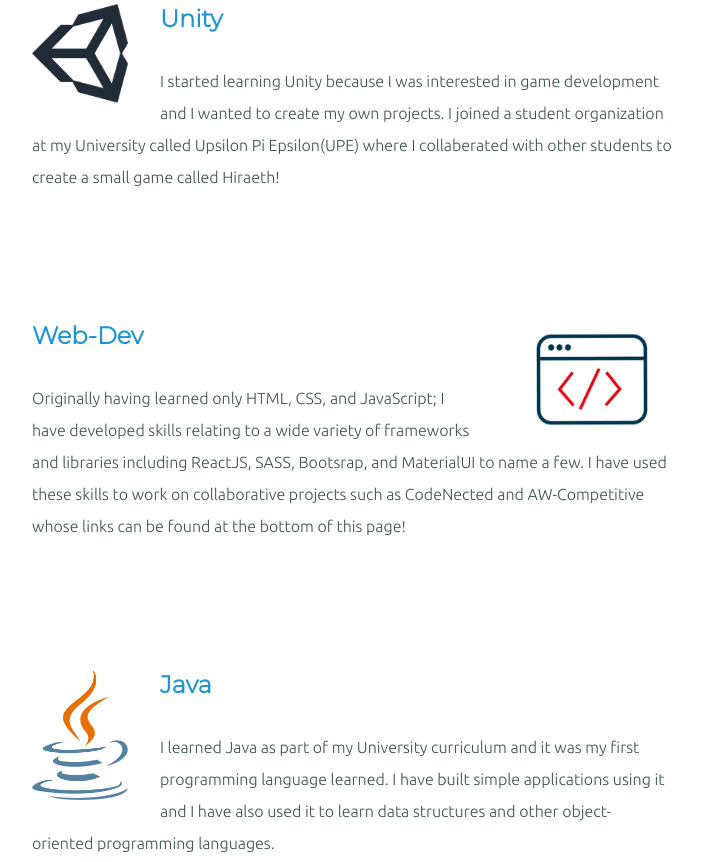
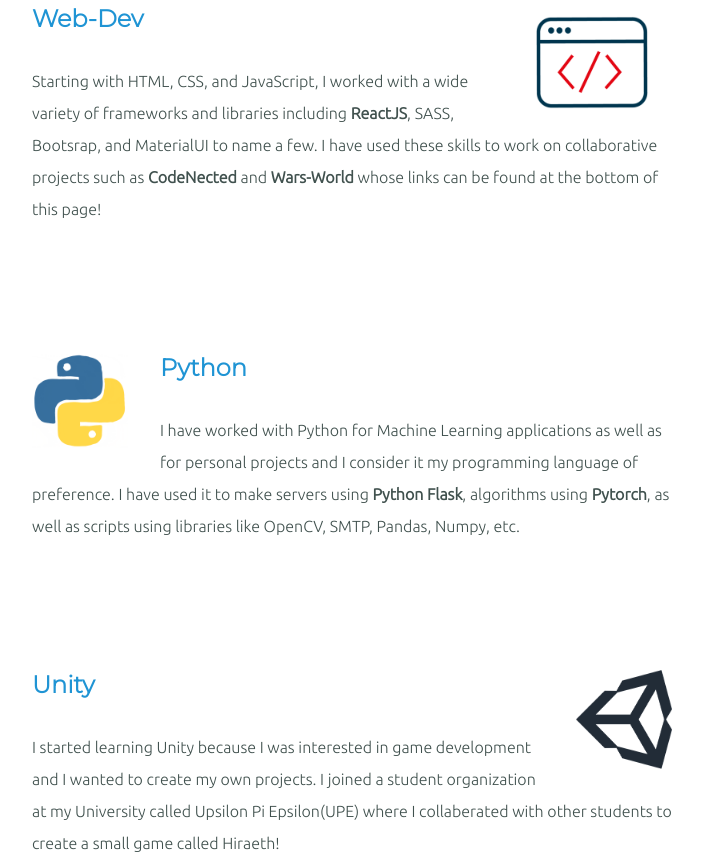
Before and after one commit to ERivas-786/Personal-Site, a plain HTML site: page index.html in a window 1280 px wide. Shown: the part 1445-2307 px from the top of the page, without its empty margins (288-991 px from the left). Drawn offline with Linux system fonts and the light colour scheme.

Commit message:
Added images

```diff
--- a/index.html
+++ b/index.html
@@ -51,7 +51,11 @@
     </div>
 
     <div class="mid-section">
-      <img src="Extras/Images/Emanuel.jpeg" class="Selfie" alt="picture of me!" />
+      <img
+        src="Extras/Images/Emanuel.jpeg"
+        class="Selfie"
+        alt="picture of me!"
+      />
       <div class="Hello">
         <h2>Hello.</h2>
         <p class="bio">
@@ -66,6 +70,36 @@
 
       <div class="Skills">
         <h2>My Skills</h2>
+
+        <div class="skill-row">
+          <img src="Extras/Icons/java.gif" class="right-img" alt="Code Gif" />
+          <h4>Web-Dev</h4>
+          <p>
+            Starting with HTML, CSS, and JavaScript, I worked with a wide
+            variety of frameworks and libraries including
+            <b>ReactJS</b>, SASS, Bootsrap, and MaterialUI to name a few. I have
+            used these skills to work on collaborative projects such as
+            <b>CodeNected</b> and <b>Wars-World</b> whose links can be found at
+            the bottom of this page!
+          </p>
+        </div>
+
+        <div class="skill-row">
+          <img
+            src="Extras/Icons/python.gif"
+            class="left-img"
+            alt="Unity Logo"
+          />
+          <h4>Python</h4>
+          <p>
+            I have worked with Python for Machine Learning applications as well
+            as for personal projects and I consider it my programming language
+            of preference. I have used it to make servers using
+            <b>Python Flask</b>, algorithms using <b>Pytorch</b>, as well as
+            scripts using libraries like OpenCV, SMTP, Pandas, Numpy, etc.
+          </p>
+        </div>
+
         <div class="skill-row">
           <img
             src="Extras/Icons/Unity.png"
@@ -81,26 +115,16 @@
             called Hiraeth!
           </p>
         </div>
+
         <div class="skill-row">
-          <img src="Extras/Icons/java.gif" class="web-img" alt="Code Gif" />
-          <h4>Web-Dev</h4>
-          <p>
-            Originally having learned only HTML, CSS, and JavaScript; I have
-            developed skills relating to a wide variety of frameworks and
-            libraries including ReactJS, SASS, Bootsrap, and MaterialUI to name
-            a few. I have used these skills to work on collaborative projects
-            such as CodeNected and AW-Competitive whose links can be found at
-            the bottom of this page!
-          </p>
-        </div>
-        <div class="skill-row">
-          <img src="Extras/Icons/Java.png" class="java-img" alt="Java Logo" />
+          <img src="Extras/Icons/Java.png" class="left-img" alt="Java Logo" />
           <h4>Java</h4>
           <p>
             I learned Java as part of my University curriculum and it was my
-            first programming language learned. I have built simple applications
-            using it and I have also used it to learn data structures and other
-            object-oriented programming languages.
+            first programming language learned. I have built multiple
+            applications using it and I have also used it to learn data
+            structures and as a basis to learn other object-oriented programming
+            languages like Python and C#.
           </p>
         </div>
       </div>
@@ -128,6 +152,9 @@
         href="https://spark-dev-spring-2022.itch.io/hiraeth"
         >Try Hiraeth!</a
       >
+      <a class="footer-link" href="https://www.wars-world.com/"
+        >Play Wars-World!</a
+      >
       <a class="footer-link" href="https://main.d1hicr0u9dvs8h.amplifyapp.com/"
         >CodeNected</a
       >
--- a/styles.css
+++ b/styles.css
@@ -134,14 +134,6 @@ hr {
   margin: auto;
 }
 
-.java-img {
-  width: 15%;
-  min-width: 15%;
-  max-width: 15%;
-  float: left;
-  margin-right: 5%;
-}
-
 .main-h2 {
   color: whitesmoke;
   font-size: 1.75rem;
@@ -166,6 +158,11 @@ hr {
   height: 37%;
 }
 
+.left-img {
+  width: 15%;
+  float: left;
+  margin-right: 5%;
+}
 .Selfie {
   margin-top: 2%;
   width: 13vw;
@@ -190,11 +187,11 @@ hr {
 
 .unity-img {
   width: 15%;
-  float: left;
-  margin-right: 5%;
+  float: right;
+  margin-left: 5%;
 }
 
-.web-img {
+.right-img {
   width: 25%;
   float: right; /*using clear:___ property, prevents text from wrapping */
   margin-left: 5%;
```
Also changed, not shown: Extras/Icons/python.gif (added), 1 other file.
